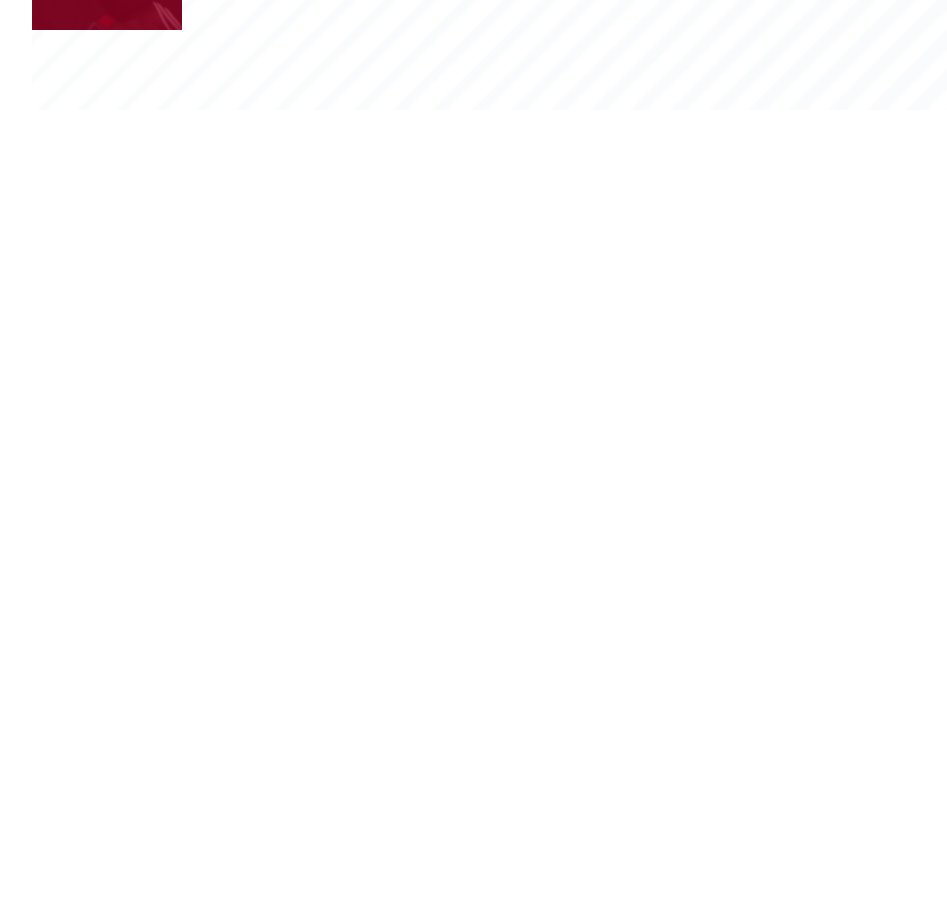
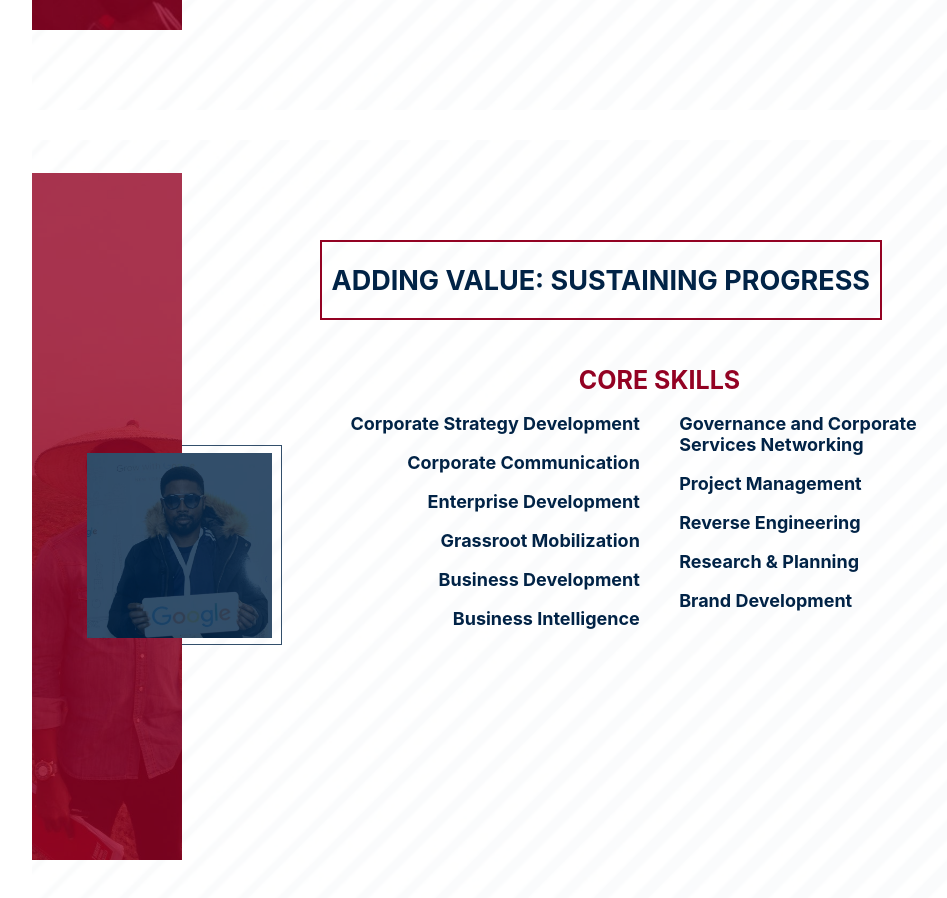
Before and after one commit to josenriagu/pamahah, a React (Create React App) app: page / in a window 1280 px wide. Shown: the part 4010-4908 px from the top of the page, without its empty margins (108-1055 px from the left). Before the commit the page ends 4120 px from the top, so only its background shows below. Built offline with nearby package versions, Linux system fonts and the light colour scheme.

Commit message:
feat(frontend): create and implement slide6

```diff
--- a/src/App.js
+++ b/src/App.js
@@ -9,6 +9,7 @@
 import Slide3 from './components/Slide3';
 import Slide4 from './components/Slide4';
 import Slide5 from './components/Slide5';
+import Slide6 from './components/Slide6';
 import { AppDiv } from './App.styled';
 
 function App() {
@@ -27,6 +28,7 @@
           <Slide3 theme={theme} />
           <Slide4 />
           <Slide5 />
+          <Slide6 />
         </AppDiv>
       </>
     </ThemeProvider>
--- a/src/App.styled.js
+++ b/src/App.styled.js
@@ -16,7 +16,8 @@
   div#slide2,
   div#slide3,
   div#slide4,
-  div#slide5 {
+  div#slide5,
+  div#slide6 {
     :hover {
       transition: box-shadow 2s;
       box-shadow: 0 0 1rem 0.3rem rgba(167, 167, 167, 1);
--- a/src/components/Slide1/Slide1.js
+++ b/src/components/Slide1/Slide1.js
@@ -13,8 +13,8 @@
       <div id="slide11"></div>
       <div id="slide12"></div>
       <div id="slide13"></div>
-      <div id="brother"></div>
-      <div id="sister"></div>
+      <div id="brother11"></div>
+      <div id="sister11"></div>
       <div id="loner11"></div>
       <div id={theme === 'light' ? "nameplate" : "nameplateAlt"}>
         <h4>Amahah <br />Promise Ndidi</h4>
--- a/src/components/Slide1/Slide1.styled.js
+++ b/src/components/Slide1/Slide1.styled.js
@@ -83,7 +83,7 @@
     background-size: contain;
     background-position: 100% 0%;
   }
-  div#brother {
+  div#brother11 {
     width: 9rem;
     height: 9rem;
     right: 3%;
@@ -91,7 +91,7 @@
     position: absolute;
     background: ${colors.secondary};
   }
-  div#sister {
+  div#sister11 {
     width: 7rem;
     height: 7rem;
     right: 8%;
--- /dev/null
+++ b/src/components/Slide6/Slide6.js
@@ -0,0 +1,43 @@
+import React from 'react';
+
+import { Slide6Div } from './Slide6.styled';
+
+const Slide6 = () => {
+  return (
+    <Slide6Div id="slide6">
+      {/* <div id="loner61"></div> */}
+      <div id="loner61"></div>
+      <div id="loner62">
+        <div id="loner62overlay"></div>
+      </div>
+      <div id="loner63">
+        <div id="loner63overlay"></div>
+      </div>
+      <div id="loner64">
+        <h5><strong>Adding value:</strong> Sustaining Progress</h5>
+      </div>
+      <div id="statement">
+        <h6>Core skills</h6>
+        <div id="siblings61">
+          <div id="brother61">
+            <p>Corporate Strategy Development</p>
+            <p>Corporate Communication</p>
+            <p>Enterprise Development</p>
+            <p>Grassroot Mobilization</p>
+            <p>Business Development</p>
+            <p>Business Intelligence</p>
+          </div>
+          <div id="sister61">
+            <p>Governance and Corporate Services Networking</p>
+            <p>Project Management</p>
+            <p>Reverse Engineering</p>
+            <p>Research & Planning</p>
+            <p>Brand Development</p>
+          </div>
+        </div>
+      </div>
+    </Slide6Div>
+  );
+}
+
+export default Slide6;
--- /dev/null
+++ b/src/components/Slide6/Slide6.styled.js
@@ -0,0 +1,106 @@
+import styled from 'styled-components';
+
+import { colors } from './../../styles/variables';
+
+export const Slide6Div = styled.div`
+  width: 100%;
+  height: 100vh;
+  margin-top: 3rem;
+  position: relative;
+  background: ${props => props.theme.body};
+  background-image: url('/assets/slide5/slide56-bg.png');
+  /* background color is the fallback for when the image is not available */
+  background-color: ${props => props.theme.body};
+  background-position: center;
+  background-size: cover;
+  background-repeat: no-repeat;
+  overflow: hidden;
+  div#loner61 {
+    width: 10rem;
+    height: 20rem;
+    position: absolute;
+    top: 30.5rem;
+    left: 15rem;
+    border: .15rem solid ${props => props.theme.slide4Inverse};
+    border-left: none;
+  }
+  div#loner62 {
+    width: 15rem;
+    height: calc(100% - (calc(10rem / 3) + 8rem));
+    position: absolute;
+    top: calc(10rem / 3);
+    bottom: 8rem;
+    left: 0rem;
+    background: ${props => props.theme.body};
+    background-image: url('/assets/slide6/slide6-1.jpg');
+    background-color: ${props => props.theme.body};
+    background-size: cover;
+    background-repeat: no-repeat;
+    background-position: center;
+    div#loner62overlay {
+      width: 100%;
+      height: 100%;
+      background-color: ${props => props.theme.slide4};
+    }
+  }
+  div#loner63 {
+    width: 18.5rem;
+    height: 18.5rem;
+    position: absolute;
+    top: 31.25rem;
+    left: 5.5rem;
+    background: ${props => props.theme.body};
+    background-image: url('/assets/slide6/slide6-2.jpg');
+    background-color: ${props => props.theme.body};
+    background-size: cover;
+    background-repeat: no-repeat;
+    background-position: 0% 10%;
+    div#loner63overlay {
+      width: 100%;
+      height: 100%;
+      background-color: ${props => props.theme.slide4Inverse};
+    }
+  }
+  div#loner64 {
+    position: absolute;
+    top: 10rem;
+    right: 15rem;
+    padding: 2.15rem 1rem;
+    border: .25rem solid ${colors.primary};
+    h5 {
+      text-transform: uppercase;
+      color: ${props => props.theme.texth5Alt};
+    }
+  }
+  div#statement {
+    position: absolute;
+    top: 22.5rem;
+    left: 30rem;
+    right: 4.5rem;
+    /* padding: 0 .2rem; */
+
+    h6 {
+      text-transform: uppercase;
+      color: ${colors.primary};
+      text-align: center;
+    }
+    p {
+      font-size: 1.8rem;
+      font-weight: bold;
+      color: ${colors.secondary};
+    }
+    div#siblings61 {
+      display: flex;
+      justify-content: space-between;
+      /* border: .1rem solid green; */
+      div#brother61,
+      div#sister61 {
+      width: 47%;
+      height: 2rem;
+      }
+      div#brother61 {
+        text-align: right;
+      }
+    }
+  }
+`;
--- /dev/null
+++ b/src/components/Slide6/index.js
@@ -0,0 +1 @@
+export { default } from './Slide6';
```
Also changed, not shown: 1 other file (tests, documents, lock files or other folders).
